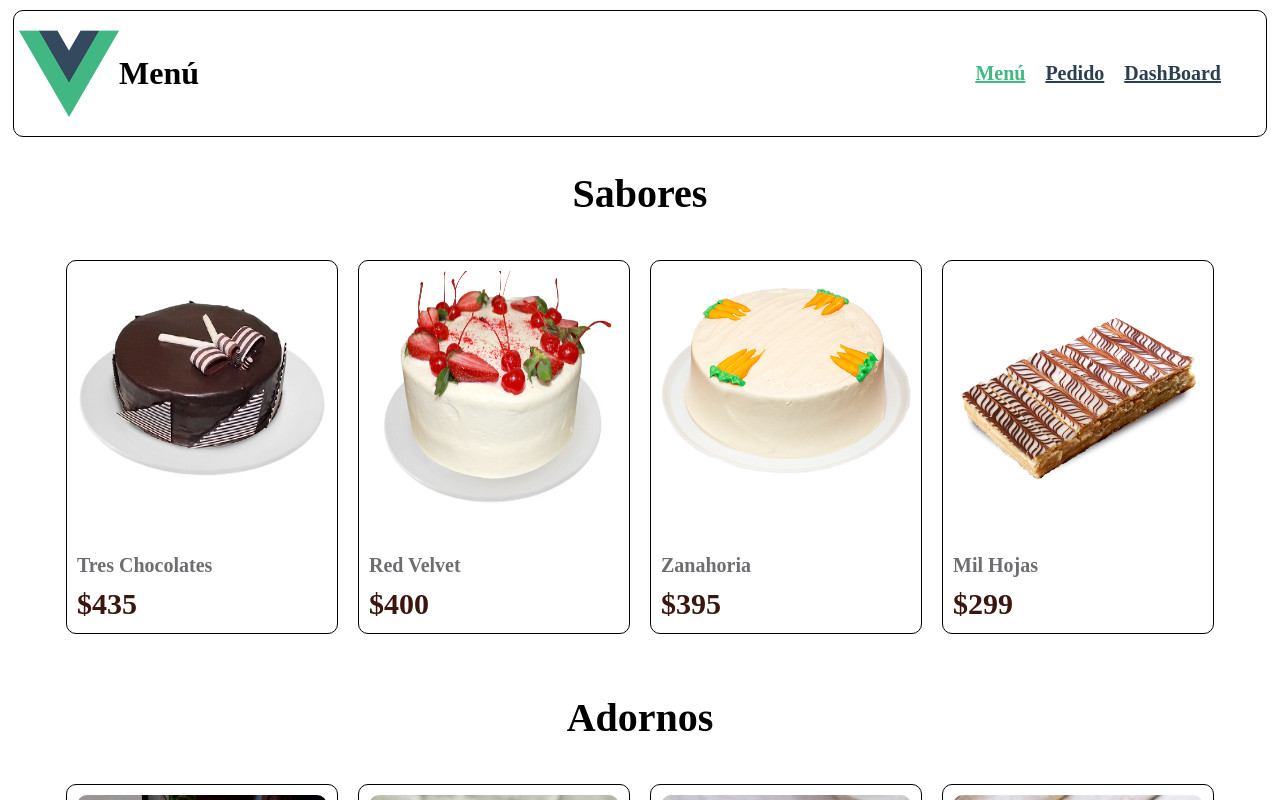
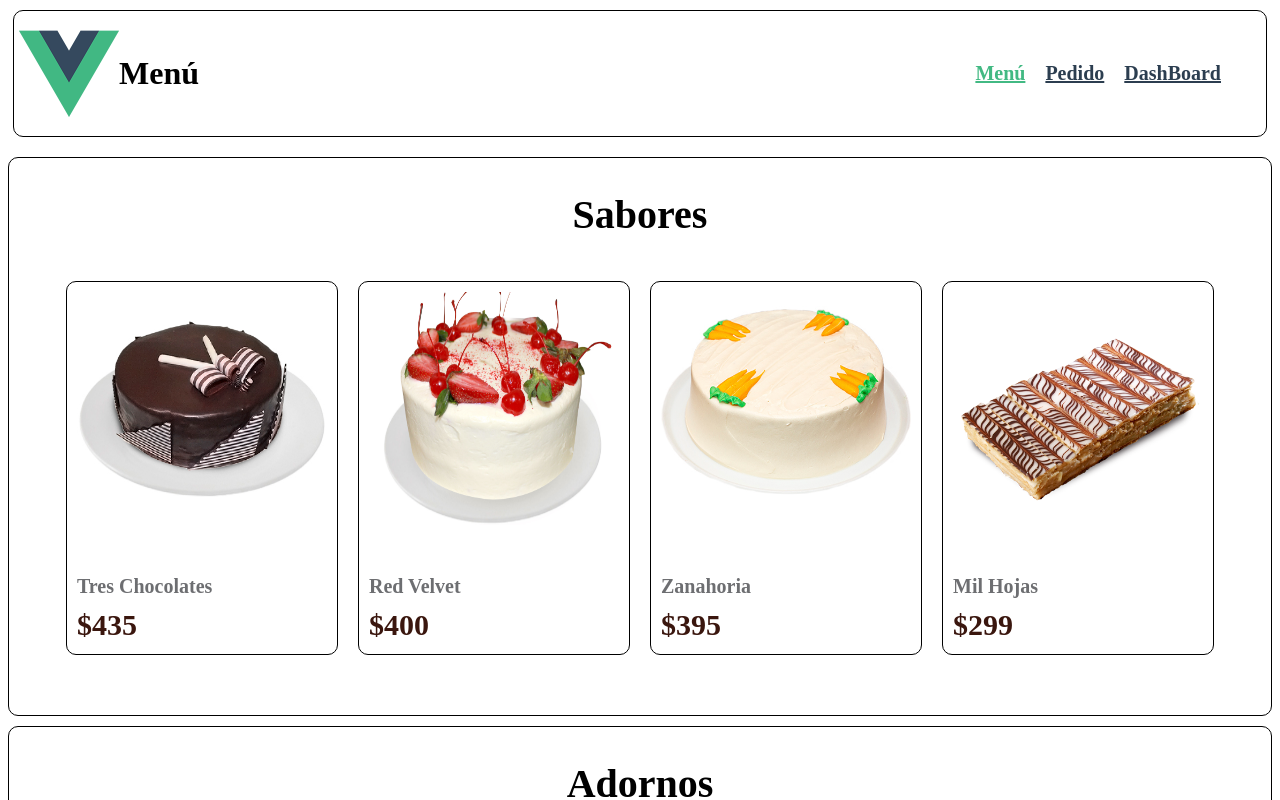
Before and after one commit to grayTurtle01/FrontEnd-Vue, a Vue app: page /#/ in a window 1280 px wide. Shown: the top 800 px of the page. Built offline with nearby package versions, Linux system fonts and the light colour scheme.

Commit message:
update: Footer-component in all Views

```diff
--- a/src/components/MenuSecction.vue
+++ b/src/components/MenuSecction.vue
@@ -32,6 +32,12 @@
 </script>
 
 <style>
+	section{
+		border: 1px solid black;
+		border-radius: 10px;
+		margin-bottom: 10px;
+	}
+
 	.section-title{
 		text-align: center;
 		font-size: 40px;
@@ -44,5 +50,7 @@
 		flex-wrap: wrap;
 
 		justify-content: center;
+
+
 	}
 </style>
--- a/src/views/Dashboard.vue
+++ b/src/views/Dashboard.vue
@@ -1,14 +1,17 @@
 <template>
         Dashboard
+        <Footer />
  </template>
 
 <script>
+    import Footer from '../components/Footer'
 
-export default{
-    name: 'Pedido',
-    components:{
+    export default{
+        name: 'Pedido',
+        components:{
+            Footer
+        }
     }
-}
 
 </script>
 
--- a/src/views/Pedido.vue
+++ b/src/views/Pedido.vue
@@ -1,14 +1,20 @@
 <template>
         Pedido
+        <Footer/>
  </template>
 
 <script>
 
-export default{
-    name: 'Pedido',
-    components:{
+    import Footer from '@/components/Footer.vue'
+
+    export default{
+
+        name: 'Pedido',
+
+        components:{
+            Footer
+        }
     }
-}
 
 </script>
 
```
